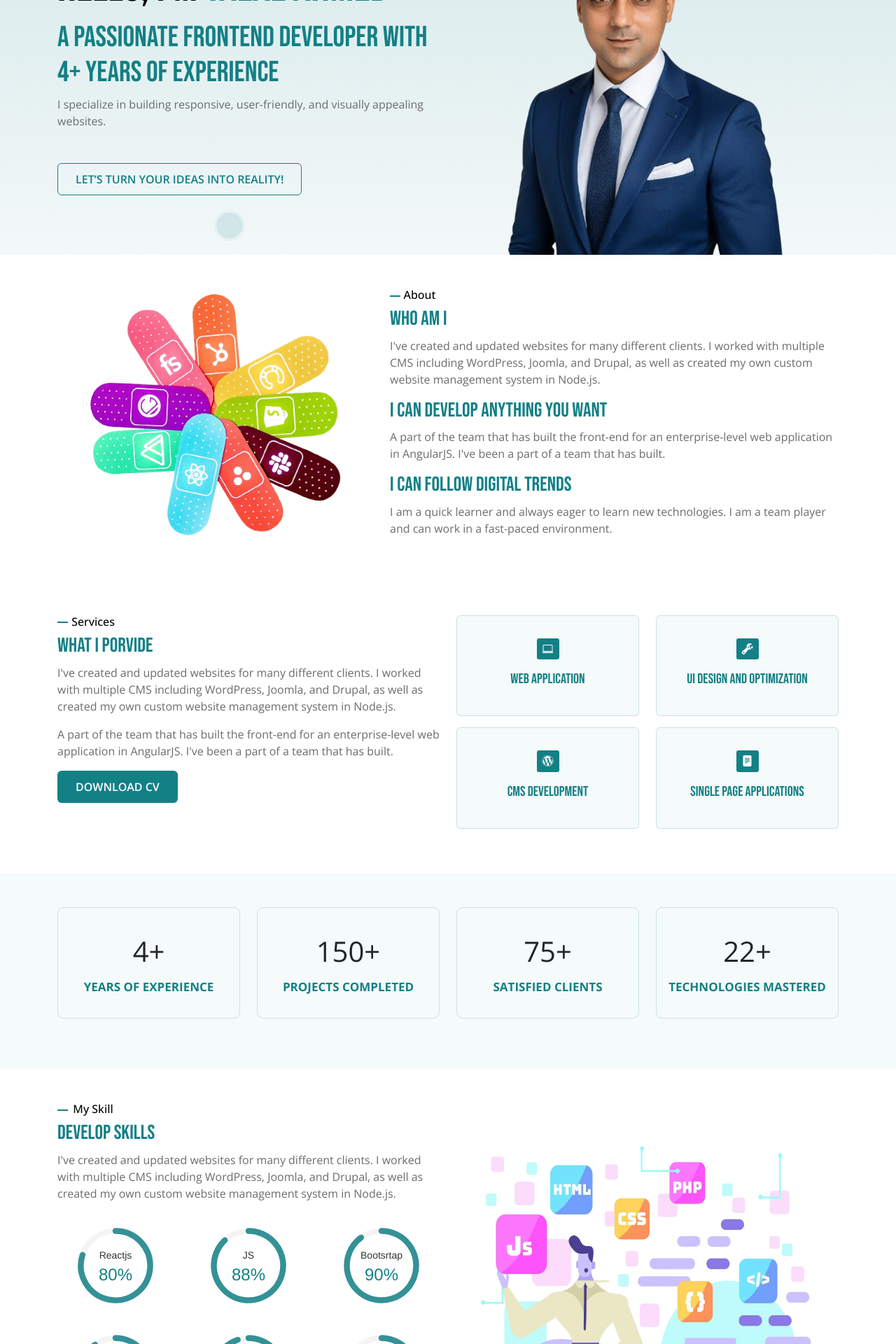
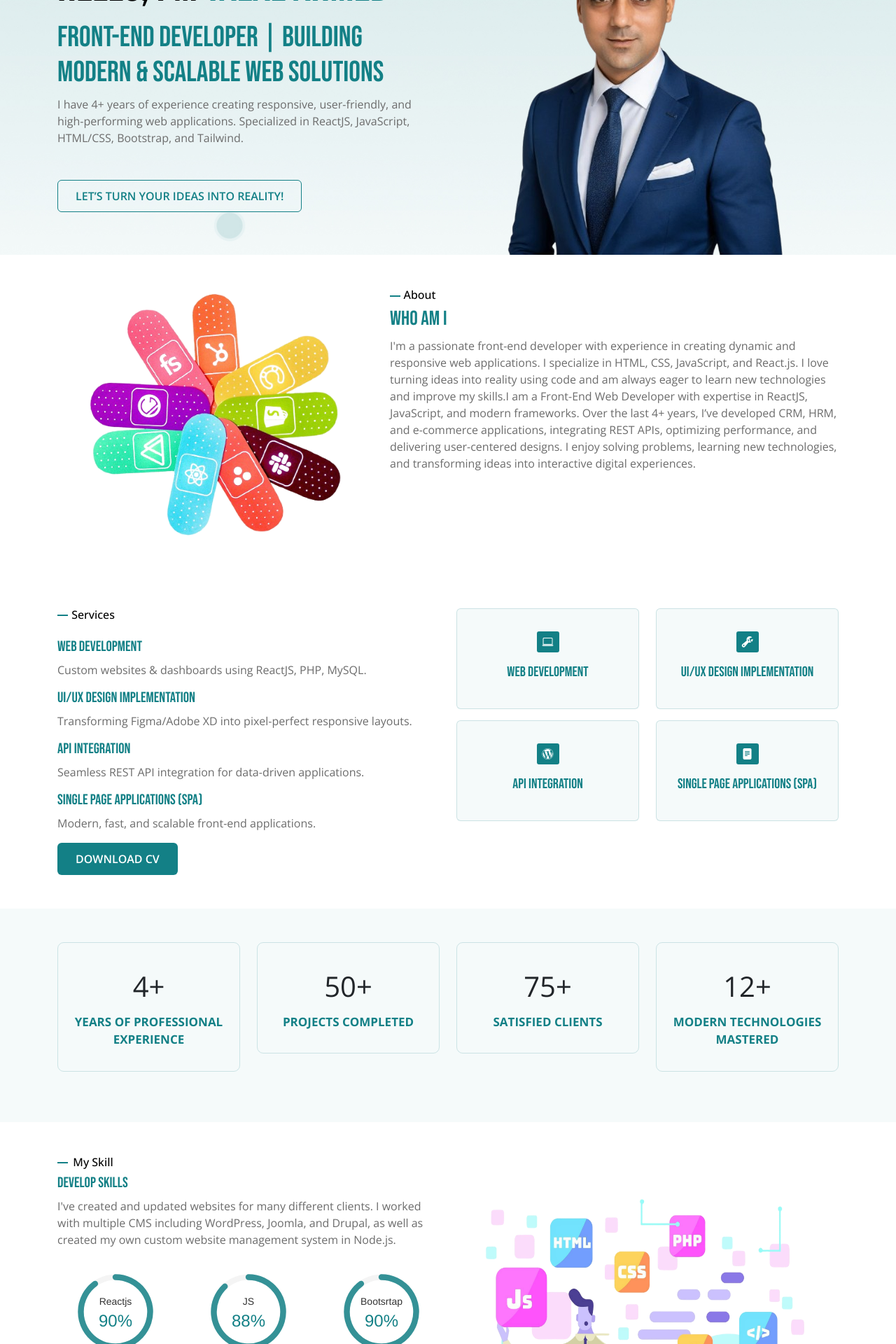
Before and after one commit to talal194/portfolio, a React (Vite) app: page / in a window 1280 px wide. Shown: the part 200-2120 px from the top of the page at 70% size. Built offline with nearby package versions, Linux system fonts and the light colour scheme.

Commit message:
update changes

```diff
--- a/package.json
+++ b/package.json
@@ -18,6 +18,7 @@
     "react-dom": "^18.0.0",
     "react-intersection-observer": "^9.16.0",
     "react-router-dom": "^7.3.0",
+    "react-scroll": "^1.9.3",
     "router": "^1.3.8"
   },
   "devDependencies": {
--- a/src/App.jsx
+++ b/src/App.jsx
@@ -2,7 +2,7 @@
     import { BrowserRouter as Router, Routes, Route} from "react-router-dom";
     import Nav from "./sections/Nav.jsx";
     import Home from "./pages/Home.jsx";
-    import About from './pages/About.jsx';
+   // import About from './pages/About.jsx';
 
 
 
@@ -20,7 +20,7 @@ return(
         <main>
             <Routes>
             <Route path="/" element={<Home />} />
-            <Route path="/about" element={<About/>} />
+            {/* <Route path="/about" element={<About/>} /> */}
             </Routes>
         </main>
         </Router>
--- a/src/pages/Home.jsx
+++ b/src/pages/Home.jsx
@@ -14,19 +14,44 @@
     export default function Home(){
 
 
-    return(<>
+    return(
 
-    <Hero/>
-    <AboutSec/>
-    <Services/>
-    <CounterSection/>
-    <Skills/>
-    <ProjectsSection/>
-    <WorkedInfo/>
-    <TestimonialCarousel/>
-    <Contact/>
-    <Footer/>
-    </>)
+    <>
+      <Hero />
+      <div id="about">
+        <AboutSec />
+      </div>
+      <div id="services">
+        <Services />
+      </div>
+      <CounterSection />
+      <div id="skills">
+        <Skills />
+      </div>
+      <div id="projects">
+        <ProjectsSection />
+      </div>
+      <WorkedInfo />
+      <TestimonialCarousel />
+      <div id="contact">
+        <Contact />
+      </div>
+      <Footer />
+    </>
+    // <>
+    // <Hero/>
+    // <AboutSec/>
+    // <Services/>
+    // <CounterSection/>
+    // <Skills/>
+    // <ProjectsSection/>
+    // <WorkedInfo/>
+    // <TestimonialCarousel/>
+    // <Contact/>
+    // <Footer/>
+    // </>
+
+)
 
 
 
--- a/src/sections/AboutSection.jsx
+++ b/src/sections/AboutSection.jsx
@@ -15,11 +15,15 @@
                     <div className="about_info">
                         <h6 className="hr-lines">About</h6>
                         <h1 className="main_font">Who am i</h1>
-                        <p>I've created and updated websites for many different clients. I worked with multiple CMS including WordPress, Joomla, and Drupal, as well as created my own custom website management system in Node.js.</p>
-                        <h1 className="main_font">I Can Develop Anything You Want</h1>
+                        <p>
+                        I'm a passionate front-end developer with experience in creating dynamic and responsive web applications. I specialize in HTML, CSS, JavaScript, and React.js. I love turning ideas into reality using code and am always eager to learn new technologies and improve my skills.I am a Front-End Web Developer with expertise in ReactJS, JavaScript, and modern frameworks.
+                        Over the last 4+ years, I’ve developed CRM, HRM, and e-commerce applications, integrating REST APIs, optimizing performance, and delivering user-centered designs.
+                        I enjoy solving problems, learning new technologies, and transforming ideas into interactive digital experiences.
+                        </p>
+                        {/* <h1 className="main_font">I Can Develop Anything You Want</h1>
                         <p>A part of the team that has built the front-end for an enterprise-level web application in AngularJS. I've been a part of a team that has built.</p>
                         <h1 className="main_font">I can follow digital Trends</h1>
-                        <p>I am a quick learner and always eager to learn new technologies. I am a team player and can work in a fast-paced environment.</p>
+                        <p>I am a quick learner and always eager to learn new technologies. I am a team player and can work in a fast-paced environment.</p> */}
 
                     </div>
 
--- a/src/sections/CounterSection.jsx
+++ b/src/sections/CounterSection.jsx
@@ -37,16 +37,16 @@ const CounterSection = () => {
       <div className="container">
         <div className="row">
           <div className="col-6 col-md-3">
-            <CounterItem value={4} label="YEARS OF EXPERIENCE"/>
+            <CounterItem value={4} label="Years of Professional Experience"/>
           </div>
           <div className="col-6 col-md-3">
-            <CounterItem value={150} label="PROJECTS COMPLETED" />
+            <CounterItem value={50} label="PROJECTS COMPLETED" />
           </div>
           <div className="col-6 col-md-3">
             <CounterItem value={75} label="SATISFIED CLIENTS " />
           </div>
           <div className="col-6 col-md-3">
-            <CounterItem value={22} label="TECHNOLOGIES MASTERED"/>
+            <CounterItem value={12} label="Modern Technologies Mastered"/>
           </div>
         </div>
       </div>
--- a/src/sections/Hero.jsx
+++ b/src/sections/Hero.jsx
@@ -1,7 +1,16 @@
 import "./hero.css";
 import img11 from '../img/talal2.png';
+import resume from "../assets/Talal__Ahmed.pdf";
+
 
 export default function Hero(){
+
+
+const MyButton= () => {
+
+    window.open(resume, "_blank");
+
+}
 
 return(
 <section className="hero">
@@ -12,11 +21,12 @@ return(
 
         {/* <h6>Welcome to ReactProx</h6> */}
         <h1 className="main_font"><span className="main_font">Hello, I'm </span> Talal Ahmed</h1>
-        <h6 className="main_font">A PASSIONATE FRONTEND DEVELOPER WITH 4+ YEARS OF EXPERIENCE  </h6>
-        <p>I specialize in building responsive, user-friendly, and visually appealing websites. </p>
+        <h6 className="main_font">FRONT-END DEVELOPER | BUILDING MODERN & SCALABLE WEB SOLUTIONS  </h6>
+        <p> I have 4+ years of experience creating responsive, user-friendly, and high-performing web applications.
+Specialized in ReactJS, JavaScript, HTML/CSS, Bootstrap, and Tailwind. </p>
         {/* <p>test</p> */}
         <div className="hero_btns">
-        <button className="btn  btn1">Let’s turn your ideas into reality!</button>
+        <button className="btn  btn1" onClick={MyButton}>Let’s turn your ideas into reality!</button>
         {/* <button className="btn  btn2">Contact Us</button> */}
 
         </div>
--- a/src/sections/Nav.jsx
+++ b/src/sections/Nav.jsx
@@ -1,5 +1,5 @@
-import {Link} from 'react-router-dom';
-
+//import {Link} from 'react-router-dom';
+import {Link} from 'react-scroll';
 import './nav.css';
 
 
@@ -19,17 +19,17 @@ return(<section className="container">
             <Link className="nav-link active" aria-current="page" to="/">Home</Link>
           </li>
           <li className="nav-item">
-            <Link className="nav-link" to="/about">About</Link>
+            <Link className="nav-link" to="about" smooth={true} duration={500}>About</Link>
           </li>
           <li className="nav-item">
-            <Link className="nav-link" to="/services">Services</Link>
+            <Link className="nav-link" to="services" smooth={true} duration={500}>Services</Link>
           </li>
           <li className="nav-item">
-            <Link className="nav-link" to="/project">Project</Link>
+            <Link className="nav-link" to="projects" smooth={true} duration={500}>Projects</Link>
           </li>
-          <li className="nav-item">
+          {/* <li className="nav-item">
             <Link className="nav-link" to="/blog" >Blog</Link>
-          </li>
+          </li> */}
         </ul>
       </div>
     </div>
--- a/src/sections/Services.jsx
+++ b/src/sections/Services.jsx
@@ -1,16 +1,21 @@
 import './services.css';
 import Card from './Card';
+import resume from "../assets/Talal__Ahmed.pdf";
 
 export default function Services(){
 
 //let img = <i className='bi bi-laptop'></i>;
 
+const MyButton = ()=>{
+    window.open(resume, "_blank");
+}
+
 let service_info = [
 
-{title:'Web Application',img:<i className='bi bi-laptop'></i>},
-{title:'UI Design and Optimization',img:<i class="bi bi-wrench-adjustable"></i>},
-{title:'CMS development',img:<i class="bi bi-wordpress"></i>},
-{title:'Single Page Applications',img:<i class="bi bi-file-text-fill"></i>},
+{title:'Web Development',img:<i className='bi bi-laptop'></i>},
+{title:'UI/UX Design Implementation',img:<i class="bi bi-wrench-adjustable"></i>},
+{title:'API Integration',img:<i class="bi bi-wordpress"></i>},
+{title:'Single Page Applications (SPA)',img:<i class="bi bi-file-text-fill"></i>},
 
 
 ]
@@ -23,10 +28,15 @@ let service_info = [
 
                 <div className="services_info">
                     <h6 className="hr-lines1">Services</h6>
-                    <h1 className="main_font">What I Porvide</h1>
-                    <p>I've created and updated websites for many different clients. I worked with multiple CMS including WordPress, Joomla, and Drupal, as well as created my own custom website management system in Node.js.</p>
-                    <p>A part of the team that has built the front-end for an enterprise-level web application in AngularJS. I've been a part of a team that has built.</p>
-                    <button className="btn  btn2">Download CV</button>
+                    <h1 className="main_font pt-3">Web Development</h1>
+                    <p>Custom websites & dashboards using ReactJS, PHP, MySQL.</p>
+                    <h1 className="main_font">UI/UX Design Implementation</h1>
+                    <p>Transforming Figma/Adobe XD into pixel-perfect responsive layouts.</p>
+                    <h1 className="main_font">API Integration</h1>
+                    <p>Seamless REST API integration for data-driven applications.</p>
+                    <h1 className="main_font">Single Page Applications (SPA)</h1>
+                    <p>Modern, fast, and scalable front-end applications.</p>
+                    <button className="btn  btn2" onClick={MyButton}>Download CV</button>
                 </div>
 
             </div>
--- a/src/sections/SkillsCircle.jsx
+++ b/src/sections/SkillsCircle.jsx
@@ -54,13 +54,13 @@ const SkillChart = ({ skill, percentage, color }) => {
 
 const SkillsCircle = () => {
   const skills = [
-    { skill: 'Reactjs', percentage: 80, color: '#138086' },
+    { skill: 'Reactjs', percentage: 90, color: '#138086' },
     { skill: 'JS', percentage: 88, color: '#138086' },
     { skill: 'Bootsrtap', percentage: 90, color: '#138086' },
     { skill: 'PHP', percentage: 90, color: '#138086' },
     { skill: 'HTML/CSS', percentage: 95, color: '#138086' },
     { skill: 'Wordpress', percentage: 85, color: '#138086' },
-    { skill: 'Jquery', percentage: 90, color: '#138086' },
+    { skill: 'Jquery', percentage: 80, color: '#138086' },
     { skill: 'Tailwind', percentage: 70, color: '#138086' },
     { skill: 'Shopify', percentage: 70, color: '#138086' },
 
--- a/src/sections/WorkedInfo.jsx
+++ b/src/sections/WorkedInfo.jsx
@@ -23,7 +23,13 @@ export default function AboutSection() {
                 <div className="work_info">
                     <h6 className="hr-lines">Companies worked</h6>
                     <h1 className="main_font">companies I have work with</h1>
-                    <p>I’ve been working asweb developer for the past two years & have experience in multiple frameworks. I’m passionate about creating high quality products and beautiful user interfaces, giving my users the best experience they could possibly expect.</p>
+                    <p>
+                        Over the past Four years, I’ve been working as a Web Developer,
+                         gaining hands-on experience with multiple modern frameworks and technologies.
+                          I’m passionate about building high-quality, scalable, and user-friendly products with
+                          a strong focus on clean design and seamless user experience.
+                         My goal is always to deliver solutions that not only meet requirements but also delight users.
+                    </p>
 
                 </div>
 
--- a/src/sections/services.css
+++ b/src/sections/services.css
@@ -1,6 +1,6 @@
 
 .services_info h1{
-    font-size: 1.8rem;
+    font-size: 1.3rem;
     color:var(--primary);
 }
 
```
Also changed, not shown: src/sections/Footer.jsx (+6 -5 lines), 2 other files (tests, documents, lock files or other folders).
